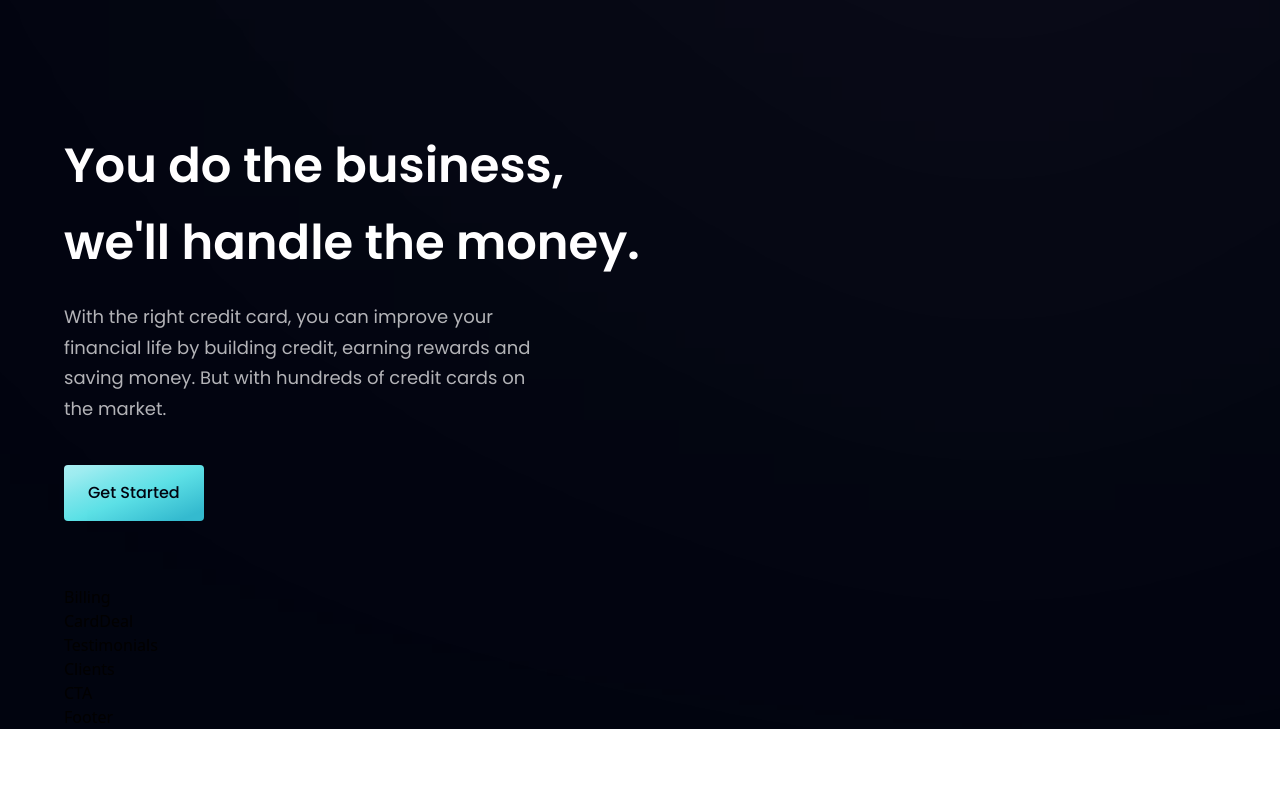
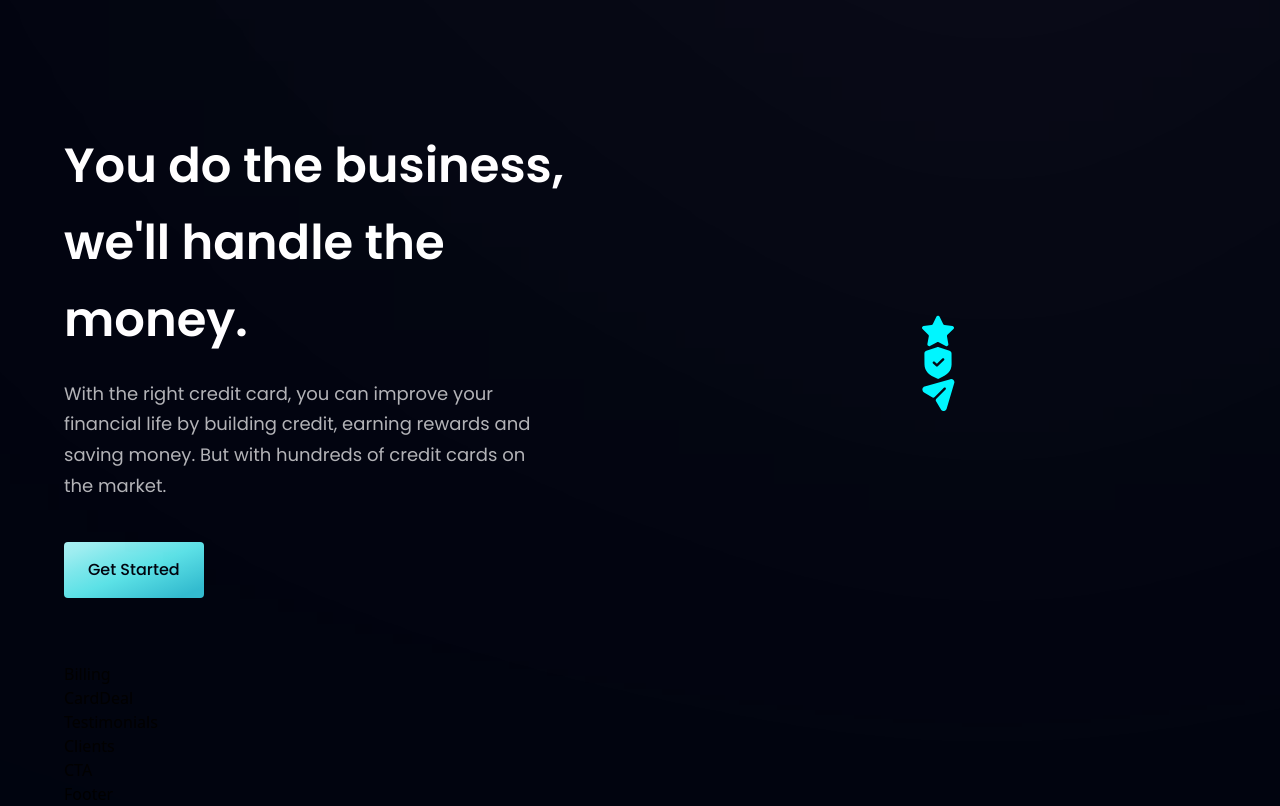
Before and after one commit to spectr-e/bank-app, a React (Vite) app: page / in a window 1280 px wide. Shown: the part 880-1686 px from the top of the page. Before the commit the page ends 1609 px from the top, so only its background shows below. Built offline with nearby package versions, Linux system fonts and the light colour scheme.

Commit message:
fix(FeatureCard): Add structure to the component

```diff
--- a/src/components/Business.jsx
+++ b/src/components/Business.jsx
@@ -2,6 +2,13 @@
 import styles, { layout } from '../styles/style'
 import Button from './Button'
 
+const FeatureCard = ({ icon, title, content, index }) => (
+  <div className=''>
+    <div className=''>
+      <img src={icon} alt='icon' />
+    </div>
+  </div>
+)
 const Business = () => {
   return (
     // entire section
@@ -23,6 +30,13 @@
         {/* get started button */}
         <Button styles={'mt-10'} />
       </div>
+
+      {/* second column - cards */}
+      <div className={`${layout.sectionImg} flex-col`}>
+        {features.map((feature, i) => (
+          <FeatureCard key={feature.id} {...feature} index={i} />
+        ))}
+      </div>
     </section>
   )
 }
```
